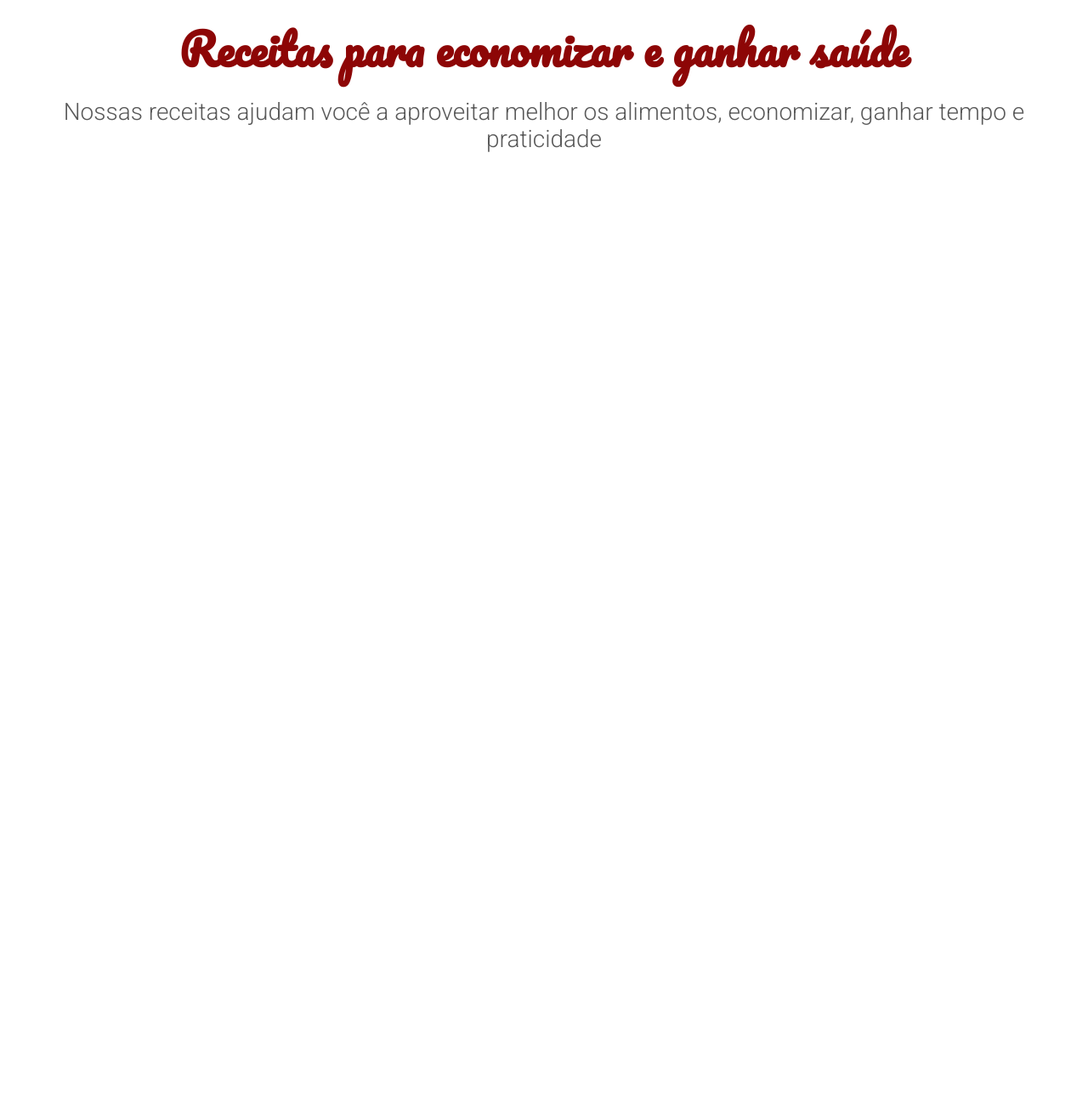
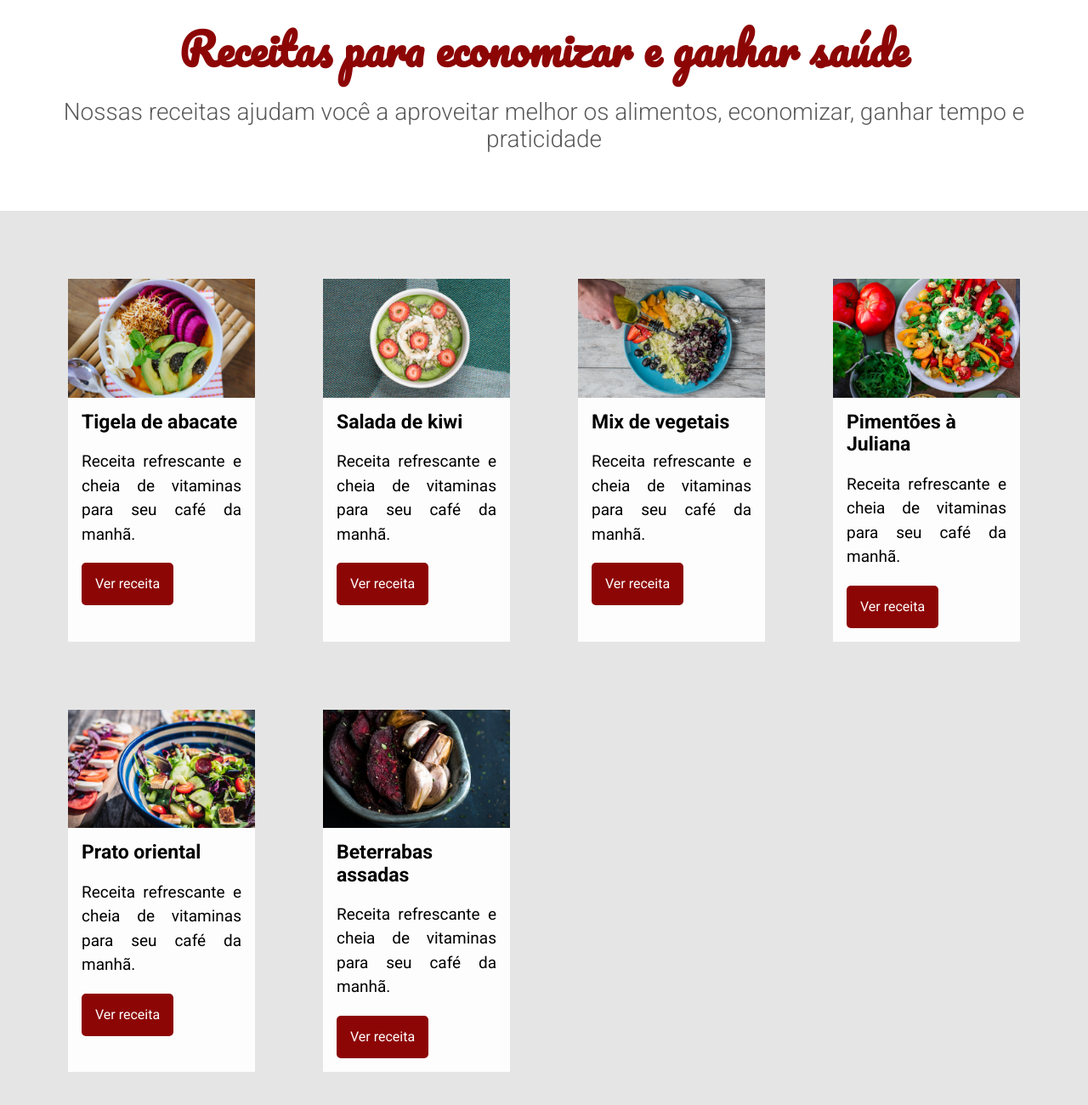
Before and after one commit to andreluis29/css-architeture, a plain HTML site: page index.html in a window 1280 px wide. Shown: the part 815-2115 px from the top of the page at 85% size. Before the commit the page ends 1063 px from the top, so only its background shows below. Drawn offline with Linux system fonts and the light colour scheme.

Commit message:
Parte 3 do curso concluída.

```diff
--- /dev/null
+++ b/assets/css/receitas/receita-botao.css
@@ -0,0 +1,13 @@
+.receita__botao {
+  background: #8d0606;
+  border: none;
+  border-radius: 5px;
+  color: #fdfdfd;
+  padding: 1rem;
+  transition: all .1s ease-in-out;
+}
+
+.receita__botao:hover {
+  background: #620404;
+  cursor: pointer;
+}
--- /dev/null
+++ b/assets/css/receitas/receita-conteudo.css
@@ -0,0 +1,3 @@
+.receita__conteudo {
+  padding: 1rem;
+}
--- /dev/null
+++ b/assets/css/receitas/receita-descricao.css
@@ -0,0 +1,5 @@
+.receita__descricao {
+  font-size: 1.1875rem;
+  line-height: 1.5;
+  text-align: justify;
+}
--- /dev/null
+++ b/assets/css/receitas/receita-imagem.css
@@ -0,0 +1,3 @@
+.receita__imagem {
+  height: 200xp;
+}
--- /dev/null
+++ b/assets/css/receitas/receita-titulo.css
@@ -0,0 +1,3 @@
+.receita__titulo {
+  font-size: 1.4375rem;
+}
--- /dev/null
+++ b/assets/css/receitas/receita.css
@@ -0,0 +1,7 @@
+.receita {
+  background: #fdfdfd;
+  display: flex;
+  flex-direction: column;
+  margin: 0 5rem 5rem 0;
+  width: calc(25% - 5rem);
+}
--- /dev/null
+++ b/assets/css/receitas/receitas.css
@@ -0,0 +1,6 @@
+.receitas {
+  background: #e5e5e5;
+  display: flex;
+  flex-wrap: wrap;
+  padding: 5rem 0 0 5rem;
+}
--- a/index.html
+++ b/index.html
@@ -19,6 +19,13 @@
   <link rel="stylesheet" href="./assets/css/sobre/sobre.css">
   <link rel="stylesheet" href="./assets/css/sobre/sobre-descricao.css">
   <link rel="stylesheet" href="./assets/css/sobre/sobre-titulo.css">
+  <link rel="stylesheet" href="./assets/css/receitas/receita.css">
+  <link rel="stylesheet" href="./assets/css/receitas/receitas.css">
+  <link rel="stylesheet" href="./assets/css/receitas/receita-botao.css">
+  <link rel="stylesheet" href="./assets/css/receitas/receita-conteudo.css">
+  <link rel="stylesheet" href="./assets/css/receitas/receita-descricao.css">
+  <link rel="stylesheet" href="./assets/css/receitas/receita-imagem.css">
+  <link rel="stylesheet" href="./assets/css/receitas/receita-titulo.css">
 </head>
 
 <body>
@@ -51,6 +58,57 @@
     <p class="sobre__descricao">Nossas receitas ajudam você a aproveitar melhor os alimentos, economizar, ganhar tempo e
       praticidade</p>
   </section>
+
+  <section class="receitas">
+    <div class="receita">
+      <img alt="Tigela de abacate" class="receita__imagem" src="./assets/img/receitas/tigela-de-abacate.jpg" />
+      <div class="receita__conteudo">
+        <h4 class="receita__titulo">Tigela de abacate</h4>
+        <p class="receita__descricao">Receita refrescante e cheia de vitaminas para seu café da manhã.</p>
+        <button class="receita__botao">Ver receita</button>
+      </div>
+    </div>
+    <div class="receita">
+      <img alt="Salada de kiwi" class="receita__imagem" src="./assets/img/receitas/salada-de-kiwi.jpg" />
+      <div class="receita__conteudo">
+        <h4 class="receita__titulo">Salada de kiwi</h4>
+        <p class="receita__descricao">Receita refrescante e cheia de vitaminas para seu café da manhã.</p>
+        <button class="receita__botao">Ver receita</button>
+      </div>
+    </div>
+    <div class="receita">
+      <img alt="Mix de vegetais" class="receita__imagem" src="./assets/img/receitas/mix-de-vegetais.jpg" />
+      <div class="receita__conteudo">
+        <h4 class="receita__titulo">Mix de vegetais</h4>
+        <p class="receita__descricao">Receita refrescante e cheia de vitaminas para seu café da manhã.</p>
+        <button class="receita__botao">Ver receita</button>
+      </div>
+    </div>
+    <div class="receita">
+      <img alt="Pimentões à Juliana" class="receita__imagem" src="./assets/img/receitas/pimentoes-a-juliana.jpg" />
+      <div class="receita__conteudo">
+        <h4 class="receita__titulo">Pimentões à Juliana</h4>
+        <p class="receita__descricao">Receita refrescante e cheia de vitaminas para seu café da manhã.</p>
+        <button class="receita__botao">Ver receita</button>
+      </div>
+    </div>
+    <div class="receita">
+      <img alt="Prato oriental" class="receita__imagem" src="./assets/img/receitas/prato-oriental.jpg" />
+      <div class="receita__conteudo">
+        <h4 class="receita__titulo">Prato oriental</h4>
+        <p class="receita__descricao">Receita refrescante e cheia de vitaminas para seu café da manhã.</p>
+        <button class="receita__botao">Ver receita</button>
+      </div>
+    </div>
+    <div class="receita">
+      <img alt="Beterrabas assadas" class="receita__imagem" src="./assets/img/receitas/beterrabas-assadas.jpg" />
+      <div class="receita__conteudo">
+        <h4 class="receita__titulo">Beterrabas assadas</h4>
+        <p class="receita__descricao">Receita refrescante e cheia de vitaminas para seu café da manhã.</p>
+        <button class="receita__botao">Ver receita</button>
+      </div>
+    </div>
+  </section>
 </body>
 
 </html>
```
